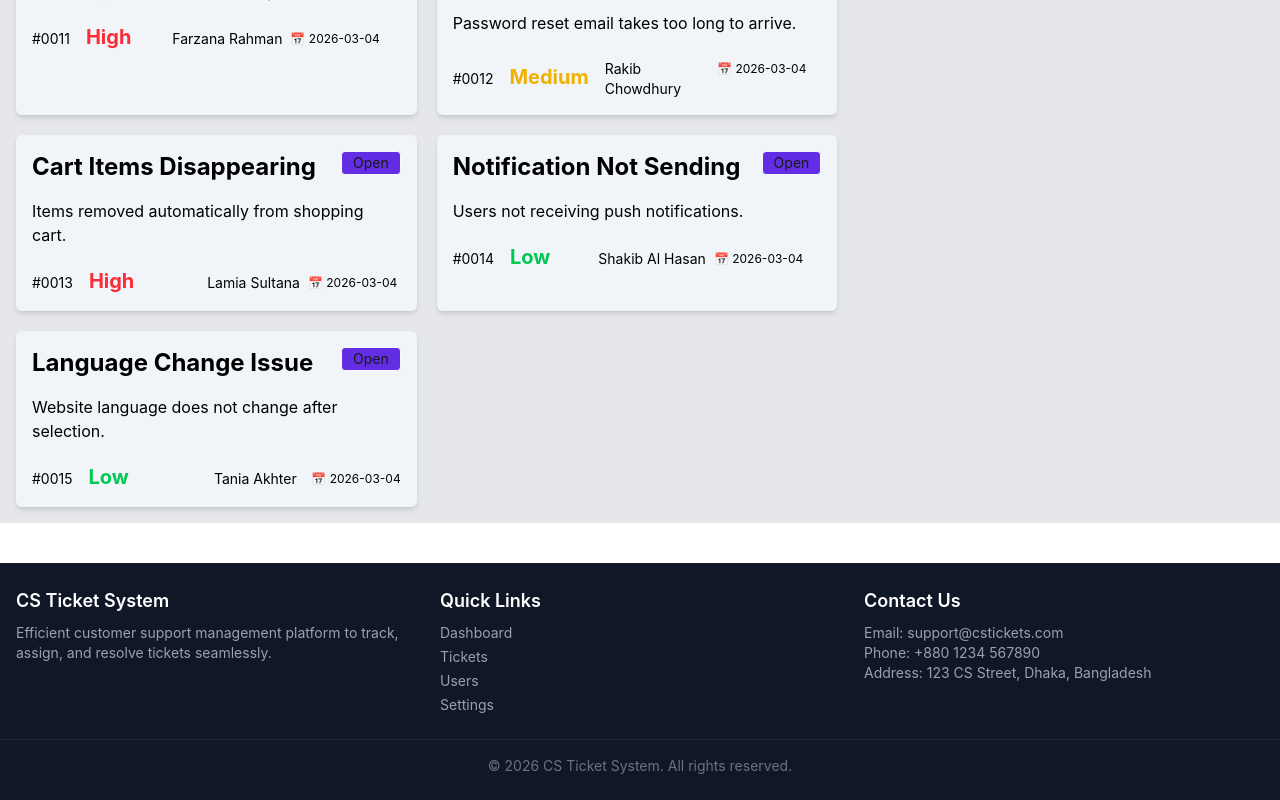
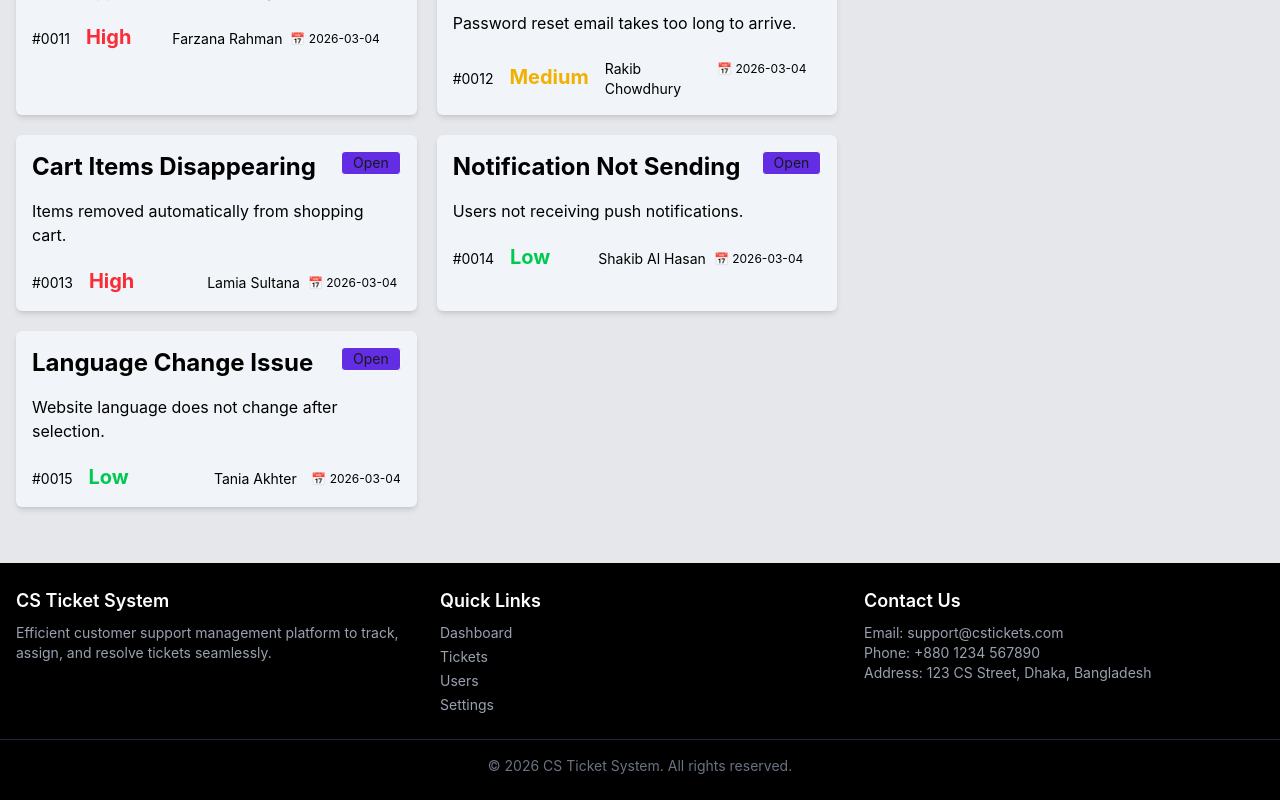
Before and after one commit to developer-faisal06/support-system, a React (Vite) app: page / in a window 1280 px wide. Shown: the part 1434-2234 px from the top of the page. Built offline with nearby package versions, Linux system fonts and the light colour scheme.

Commit message:
update and add redme file

```diff
--- a/src/Component/Footer/Footer.jsx
+++ b/src/Component/Footer/Footer.jsx
@@ -2,7 +2,7 @@ import React from 'react';
 
 const Footer = () => {
     return (
-        <footer className="bg-gray-900 text-white py-6 mt-10">
+        <footer className="bg-[#000000]  text-white py-6 ">
   <div className="container mx-auto px-4 grid grid-cols-1 sm:grid-cols-2 lg:grid-cols-3 gap-6">
 
     <div>
--- a/src/Component/TicketManagment/TicketManagment.jsx
+++ b/src/Component/TicketManagment/TicketManagment.jsx
@@ -6,12 +6,11 @@ const TicketManagment = ({disabled, data, handleProcess, progress , handeleCompl
 
     // const ticketData = use(ticketsPromise);
 
-
     return (
-        <div className='bg-gray-200' >
-            <div className="grid grid-cols md:grid-cols-3  container mx-auto">
+        <div className='bg-gray-200 pb-10' >
+            <div className="grid grid-cols md:grid-cols-3 container mx-auto">
                 <div className='col-span md:col-span-2 p-4'>
-                    <h1 className=' container mx-auto text-2xl pb-4 font-bold text-black' >Customer Tickets </h1>
+                    <h1 className='container mx-auto text-2xl pb-4 font-bold text-black' >Customer Tickets </h1>
                     <div className="card-list grid grid-cols sm:grid-cols md:grid-cols lg:grid-cols-2 gap-5">
                         {
                         data.map(ticket => <TicketList
```
Also changed, not shown: src/App.css (+0 -8 lines), src/App.jsx (+7 -11 lines), 1 other file (tests, documents, lock files or other folders).
